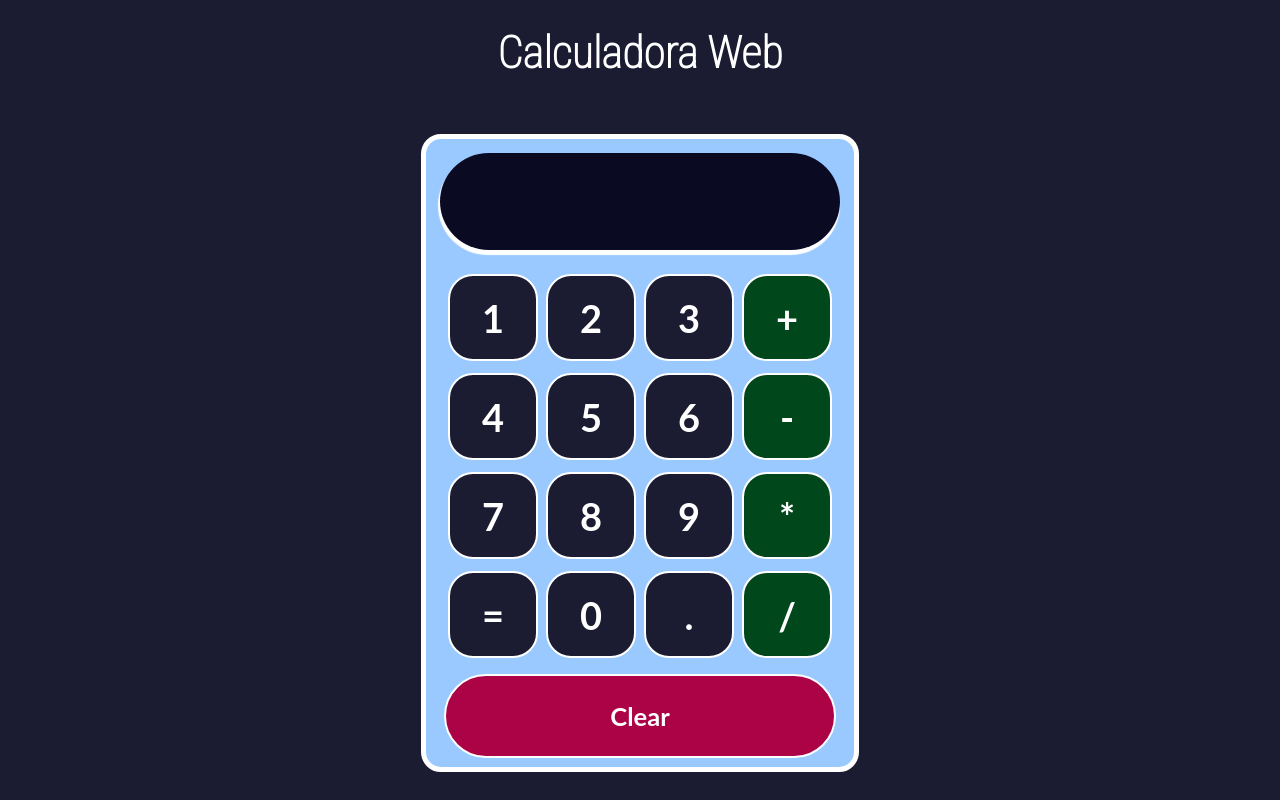
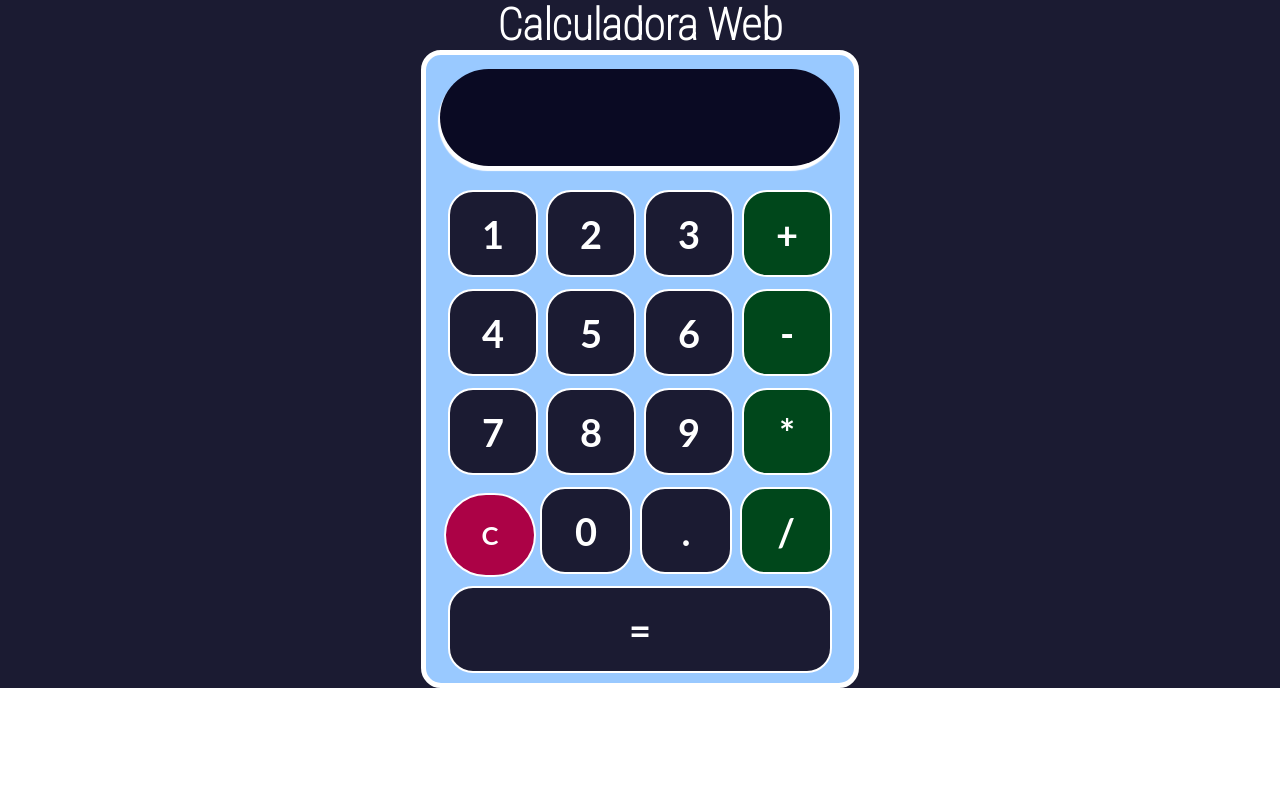
Before and after one commit to pcarbono/Calculator, a React (Create React App) app: page / in a window 1280 px wide. Built offline with nearby package versions, Linux system fonts and the light colour scheme.

Commit message:
clear_buttom

```diff
--- a/package.json
+++ b/package.json
@@ -1,4 +1,5 @@
 {
+  "homepage":"https://pcarbono.github.io/Calculator",
   "name": "calculadora",
   "version": "0.1.0",
   "private": true,
@@ -15,6 +16,7 @@
   "scripts": {
     "start": "react-scripts start",
     "build": "react-scripts build",
+    "predeploy":"npm run build",
     "test": "react-scripts test",
     "eject": "react-scripts eject",
     "deploy":"gh-pages -d build"
--- a/src/App.css
+++ b/src/App.css
@@ -5,8 +5,8 @@
 
 /* padding-top: 10px ; */
 .App {
-  width: 100vw;
-  height: 100vh;
+  width: 100%;
+  height: 100%;
   background-color: #1b1b32;
   font-family: Lato, sans-serif;
   display: flex;
--- a/src/App.js
+++ b/src/App.js
@@ -47,13 +47,14 @@ function App() {
           <Boton manejarClic= {agregarInput}>*</Boton>
         </div>
         <div className='fila'>
-          <Boton manejarClic= {calcularResultado}>=</Boton>
+          <BotonClear manejarClear={() => setInput('')}>C</BotonClear>
           <Boton manejarClic= {agregarInput}>0</Boton>
           <Boton manejarClic= {agregarInput}>.</Boton>
           <Boton manejarClic= {agregarInput}>/</Boton>
         </div>
         <div className='fila'>
-          <BotonClear manejarClear={() => setInput('')}>Clear</BotonClear>
+          <Boton manejarClic= {calcularResultado}>=</Boton>
+
         </div>
       </div>
     </div>
```
